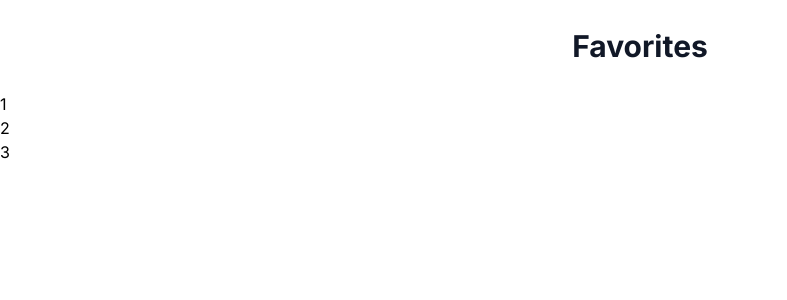
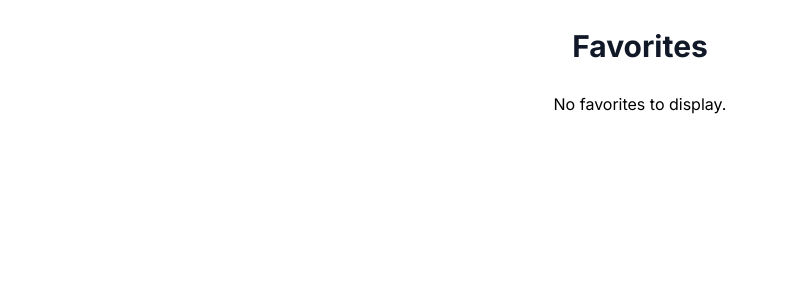
Before and after one commit to Jzheng-prog/shoe-store, a Next.js app: page /favorites in a window 1280 px wide. Shown: the top 300 px of the page, without its empty margins (0-787 px from the left). Built offline with nearby package versions, Linux system fonts and the light colour scheme.

Commit message:
adding item to favorites using globalstate. Have bugs

```diff
--- a/app/favorites/page.tsx
+++ b/app/favorites/page.tsx
@@ -1,45 +1,15 @@
+"use client";
 import Heading from "@/components/Heading";
-import React, { useContext } from "react";
-import GlobalContext from "@/context";
+import FavCard from "@/components/FavCard";
+import GlobalState from "@/context";
 
-interface GlobalContextType {
-  favoriteList: string[];
-}
-
-const Favorites: React.FC = () => {
-  const favoriteList = [
-    {
-      id: 1,
-      title: "Jordan-1",
-      img: "/jordan.svg",
-      description: "iiii",
-    },
-    {
-      id: 2,
-      title: "Jordan-1",
-      img: "/jordan.svg",
-      description: "iiii",
-    },
-    {
-      id: 3,
-      title: "Jordan-1",
-      img: "/jordan.svg",
-      description: "iiii",
-    },
-  ];
+const Favorites = () => {
   return (
     <div>
       <Heading title={"Favorites"} />
-
-      {favoriteList && favoriteList.length > 0 ? (
-        <div>
-          {favoriteList.map((item, index) => (
-            <div key={index}>{item.id}</div>
-          ))}
-        </div>
-      ) : (
-        <div></div>
-      )}
+      <GlobalState>
+        <FavCard />
+      </GlobalState>
     </div>
   );
 };
--- a/app/product/page.tsx
+++ b/app/product/page.tsx
@@ -1,6 +1,7 @@
 import NavBar from "@/components/NavBar";
-import ItemDetails from "@/components/product/ItemDetails";
+import ItemDetails from "@/components/productCom/ItemDetails";
 import XNavBar from "@/components/XNavBar";
+import GlobalState from "@/context";
 import { navElement } from "@/data";
 import React from "react";
 
@@ -11,7 +12,9 @@ const Product = () => {
         <h1 className="pt-5 flex items-center justify-center font-extrabold text-2xl">
           Product Details
         </h1>
-        <ItemDetails />
+        <GlobalState>
+          <ItemDetails />
+        </GlobalState>
       </div>
 
       {/* Nav */}
--- a/components/Button.tsx
+++ b/components/Button.tsx
@@ -2,13 +2,17 @@ import React from "react";
 
 interface ButtonProps {
   title: string;
+  handleClick: () => void; // Define handleClick prop
 }
 
-const Button: React.FC<ButtonProps> = ({ title }) => {
+const Button: React.FC<ButtonProps> = ({ title, handleClick }) => {
   return (
     <div className="lg:w-[900px] lg:justify-center items-center lg:mx-auto m-3">
-      <button className="p-2 rounded-lg w-full bg-red-500 text-white">
-        Checkout
+      <button
+        className="p-2 rounded-lg w-full bg-red-500 text-white"
+        onClick={handleClick}
+      >
+        {title}
       </button>
     </div>
   );
--- /dev/null
+++ b/components/FavCard.tsx
@@ -0,0 +1,36 @@
+"use client";
+import React, { useContext } from "react";
+import { GlobalContext } from "@/context";
+
+const FavCard = () => {
+  const context = useContext(GlobalContext);
+
+  // Ensure context is not null
+  if (!context) {
+    return <p>Loading...{context}</p>;
+  }
+
+  const { favoriteList } = context;
+
+  console.log(favoriteList.length);
+
+  return (
+    <div className="flex justify-center flex-wrap">
+      {favoriteList.length > 0 ? (
+        favoriteList.map((item) => (
+          <div
+            key={item.id}
+            className="border border-black m-2 p-4 rounded-lg shadow-lg"
+          >
+            <h1 className="text-xl font-bold">{item.title}</h1>
+            <p>ID: {item.id}</p>
+          </div>
+        ))
+      ) : (
+        <p>No favorites to display.</p>
+      )}
+    </div>
+  );
+};
+
+export default FavCard;
--- a/components/NavBar.tsx
+++ b/components/NavBar.tsx
@@ -18,8 +18,6 @@ const NavBar: React.FC<NavBarProps> = ({ navElement }) => {
   function handleMenu() {
     setToggleMenu(!toggleMenu);
   }
-
-  console.log(toggleMenu);
 
   return (
     <div
--- a/components/XNavBar.tsx
+++ b/components/XNavBar.tsx
@@ -3,7 +3,7 @@ import React from "react";
 
 const XNavBar = () => {
   return (
-    <div className="border border-t-2 mt-2 fixed bottom-0 left-0 w-full bg-white">
+    <div className="mt-2 fixed bottom-0 left-0 w-full bg-white">
       <ul className="flex p-2 justify-between mx-2">
         {xNavEle.map((item, index) => (
           <li key={index}>
--- a/components/product/ItemDetails.tsx
+++ b/components/productCom/ItemDetails.tsx
@@ -1,4 +1,7 @@
-import React from "react";
+"use client";
+import { GlobalContext } from "@/context";
+import React, { useContext } from "react";
+import FavCard from "../FavCard";
 
 const ItemDetails = () => {
   const dummyData = {
@@ -9,6 +12,8 @@ const ItemDetails = () => {
     size: [6, 7, 8, 9, 10, 11],
   };
   const { title, price, size } = dummyData;
+
+  const { addToFav } = useContext(GlobalContext);
 
   return (
     <div>
@@ -34,7 +39,10 @@ const ItemDetails = () => {
             </ul>
 
             <div className="flex">
-              <button className="border border-black p-2 rounded-full m-1 text-xs">
+              <button
+                className="border border-black p-2 rounded-full m-1 text-xs"
+                onClick={() => addToFav(dummyData)}
+              >
                 Add to Favorite
               </button>
               <button className="border border-black p-2 rounded-full text-white bg-slate-700 m-1 text-xs">
@@ -44,6 +52,7 @@ const ItemDetails = () => {
           </div>
         </div>
       </div>
+      <FavCard />
     </div>
   );
 };
--- /dev/null
+++ b/context/index.tsx
@@ -0,0 +1,41 @@
+"use client";
+import React, { createContext, useState, ReactNode, useEffect } from "react";
+
+interface FavoriteItem {
+  id: number;
+  title: string;
+}
+interface GlobalContextType {
+  favoriteList: FavoriteItem[];
+  addToFav: (item: FavoriteItem) => void;
+}
+
+export const GlobalContext = createContext<GlobalContextType | null>(null);
+
+export default function GlobalState({ children }: { children: ReactNode }) {
+  const [favoriteList, setFavoriteList] = useState<FavoriteItem[]>([]);
+  const [toggle, setToggle] = useState(false);
+
+  useEffect(() => {
+    console.log(favoriteList);
+  }, [favoriteList]);
+
+  function addToFav(currItem: FavoriteItem) {
+    setToggle(!toggle);
+    let copy = [...favoriteList];
+
+    const index = copy.findIndex((item) => item.id === currItem.id);
+
+    if (index === -1) {
+      copy.push(currItem);
+    } else {
+      copy.splice(index);
+    }
+    setFavoriteList(copy);
+  }
+  return (
+    <GlobalContext.Provider value={{ favoriteList, addToFav }}>
+      {children}
+    </GlobalContext.Provider>
+  );
+}
```
Also changed, not shown: context/index.jsx (deleted, +0 -19 lines), 1 other file (tests, documents, lock files or other folders).
